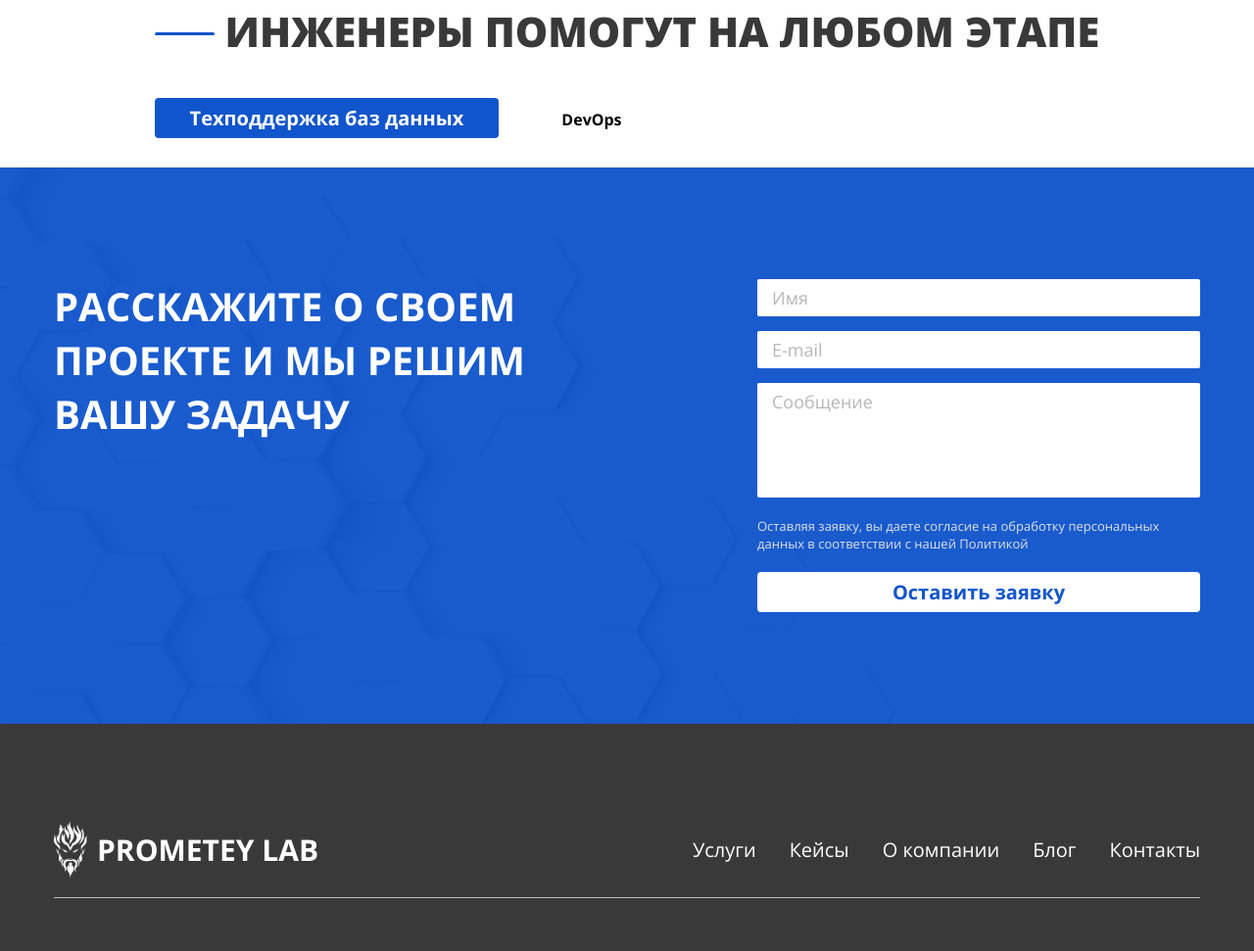
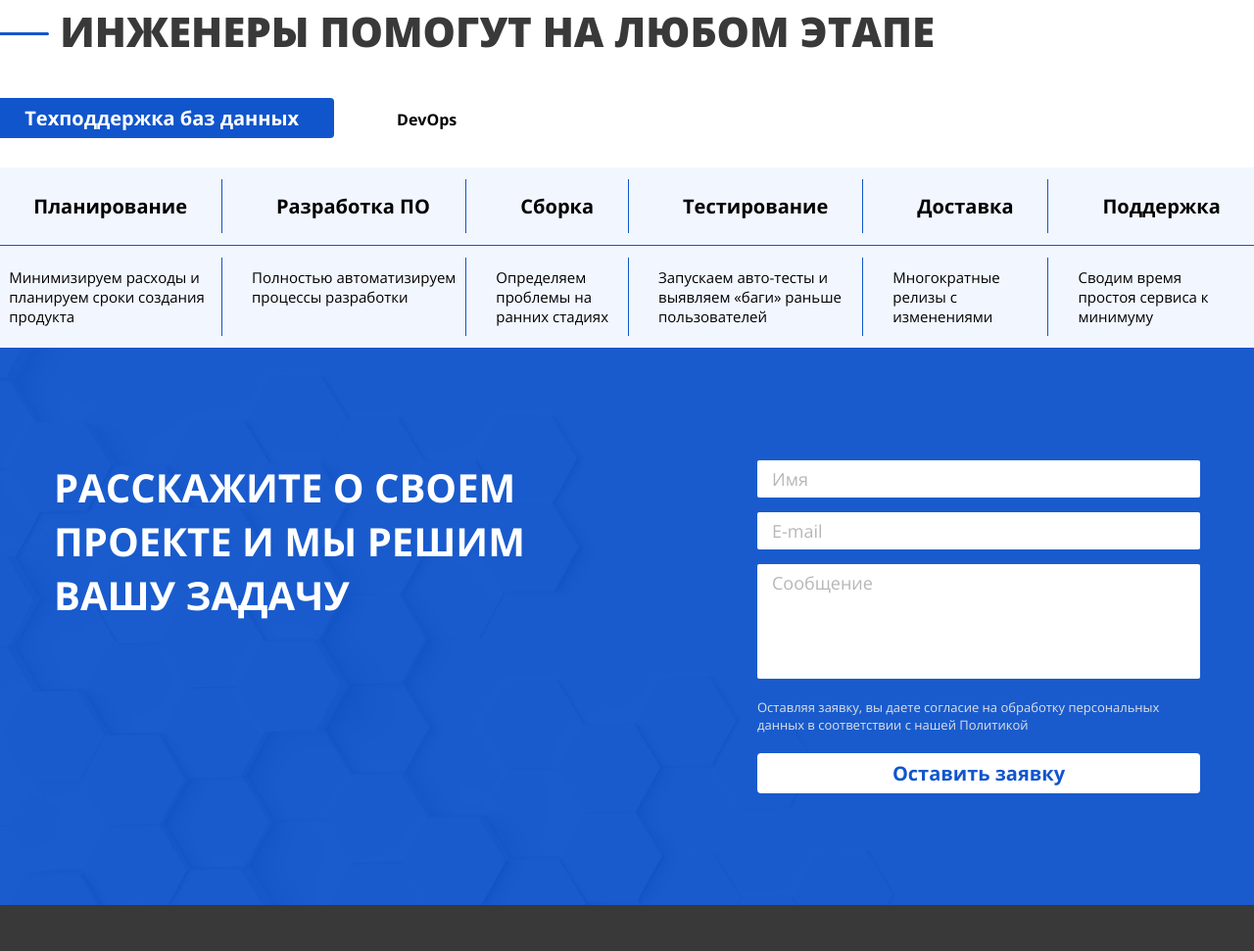
Before and after one commit to NastyaSvich/prometey-lab, an Astro site: page / in a window 1280 px wide. Shown: the part 1076-2047 px from the top of the page at 98% size. Built offline with nearby package versions, Linux system fonts and the light colour scheme; Astro itself is replaced by a stand-in of ours.

Commit message:
Реализована таблица по услуге БД для десктопа

```diff
--- a/src/logic/main-page/engineers-helps/offer/Offer.astro
+++ b/src/logic/main-page/engineers-helps/offer/Offer.astro
@@ -1,6 +1,7 @@
 ---
 import Button from "src/components/button/Button.astro";
 import "src/logic/main-page/engineers-helps/offer/Offer.less";
+import Table from "src/logic/main-page/engineers-helps/offer/table/Table.astro";
 
 ---
 
@@ -9,4 +10,5 @@
         <Button label="Техподдержка баз данных" />
         <a class="secondary-offer-option" href="#">DevOps</a>
     </div>
+    <Table />
 </div>
--- /dev/null
+++ b/src/logic/main-page/engineers-helps/offer/table/Table.astro
@@ -0,0 +1,18 @@
+---
+import "src/logic/main-page/engineers-helps/offer/table/Table.less";
+---
+
+<div class="offer-table">
+    <div class="planning"><span class="inner-border">Планирование</span></div>
+    <div class="development"><span class="inner-border">Разработка ПО</span></div>
+    <div class="build"><span class="inner-border">Сборка</span></div>
+    <div class="testing"><span class="inner-border">Тестирование</span></div>
+    <div class="delivery"><span class="inner-border">Доставка</span></div>
+    <div class="support"><span class="inner-border">Поддержка</span></div>
+    <div class="content"><span class="inner-border">Минимизируем расходы и планируем сроки создания продукта</span></div>
+    <div class="content"><span class="inner-border">Полностью автоматизируем процессы разработки</span></div>
+    <div class="content"><span class="inner-border">Определяем проблемы на ранних стадиях</span></div>
+    <div class="content"><span class="inner-border">Запускаем авто-тесты и выявляем «баги» раньше пользователей</span></div>
+    <div class="content"><span class="inner-border">Многократные релизы с изменениями</span></div>
+    <div class="content"><span class="inner-border">Сводим время простоя сервиса к минимуму</span></div>
+</div>
--- /dev/null
+++ b/src/logic/main-page/engineers-helps/offer/table/Table.less
@@ -0,0 +1,44 @@
+@import '@styles/globals.less';
+
+.offer-table {
+    background-color: @background-blue;
+    display: grid;
+    grid-template-columns: repeat(6, 1fr);
+
+    div {
+        padding: 12px 10px;
+
+        .inner-border {
+            width: 100%;
+            height: 100%;
+            display: inline-block;
+        }
+    }
+
+    div:not(:nth-child(6n)) {
+        .inner-border {
+            border-right: 1px solid @accent-blue;
+        }
+    }
+
+    div:nth-child(-n + 6) {
+        .fontOpenSansBold();
+        font-size: 20px;
+        border-bottom: 1px solid @accent-blue;
+
+        .inner-border {
+            padding: 14px 35px;
+        }
+    }
+
+    div:nth-child(n + 7) {
+        .fontOpenSansRegular();
+        font-size: 15px;
+        border-bottom: 1px solid @accent-blue;
+        .inner-border {
+            padding: 10px;
+        }
+    }
+
+    div:not(:nth-child(6n)) {}
+}
```
